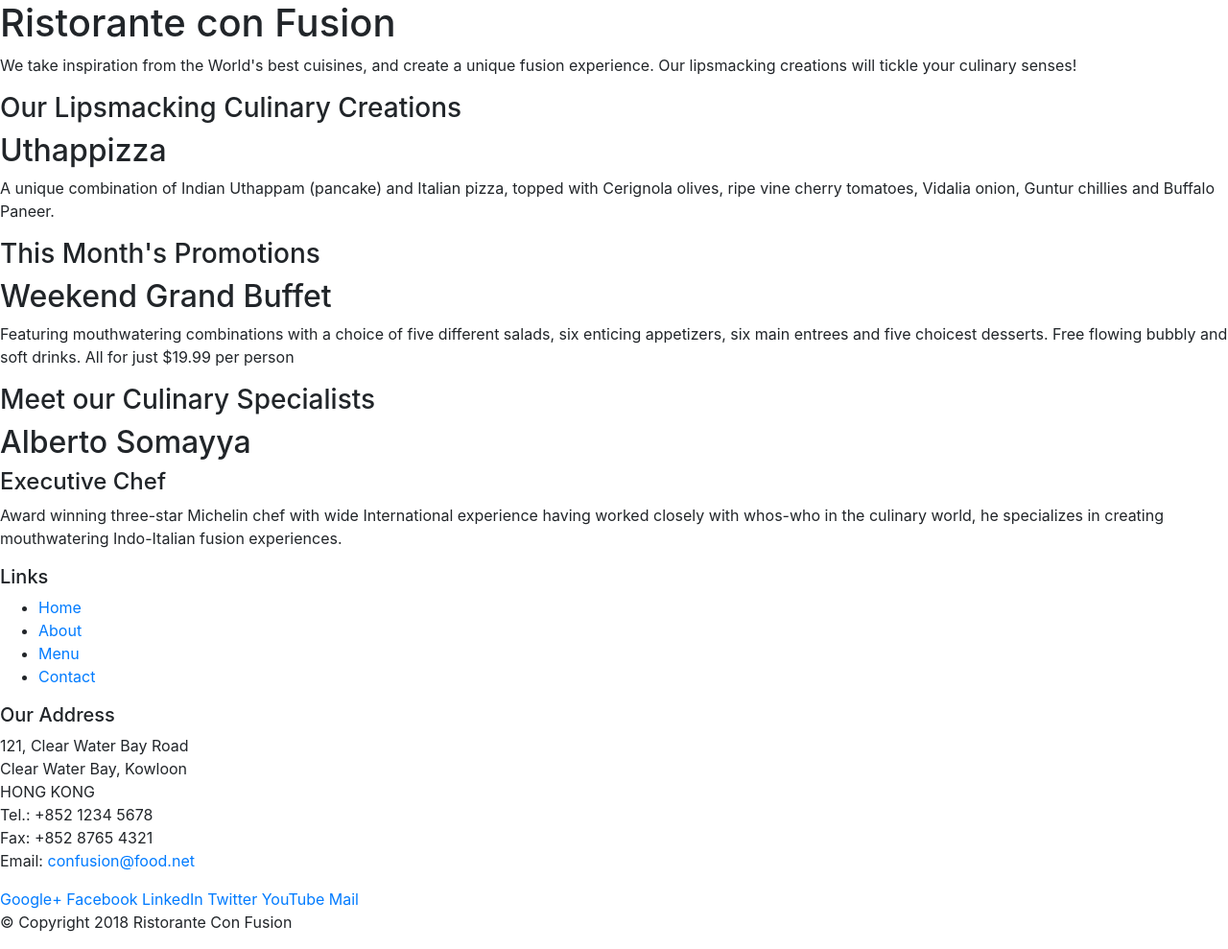
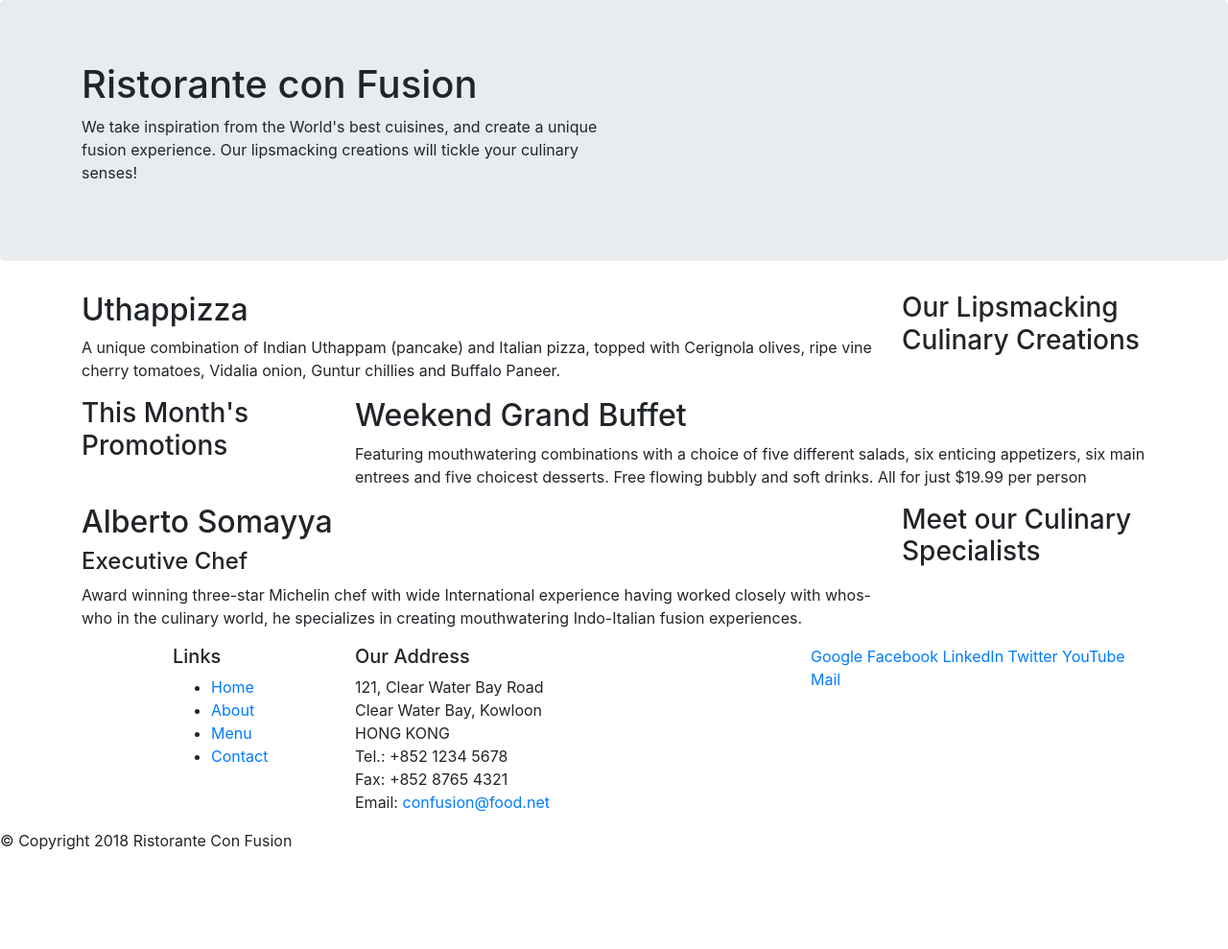
Before and after one commit to UndersunIO/bootstrap4coursesHK, a website: page index.html in a window 1280 px wide. Shown: the whole page at 96% size. After the commit the page ends 904 px from the top, so only its background shows below. Drawn offline with nearby package versions, Linux system fonts and the light colour scheme.

Commit message:
Exercise page bootstrap4, lite-server nodeJS Part 1

```diff
--- a/index.html
+++ b/index.html
@@ -14,46 +14,46 @@
 
 <body>
 
-    <header>
-        <div>
-            <div>
-                <div>
+    <header class="jumbotron">
+        <div class="container">
+            <div class="row">
+                <div class="col-12 col-sm-6">
                     <h1>Ristorante con Fusion</h1>
                     <p>We take inspiration from the World's best cuisines, and create a unique fusion experience. Our lipsmacking creations will tickle your culinary senses!</p>
                 </div>
-                <div>
+                <div class="col-12 col-sm">
                 </div>
             </div>
         </div>
     </header>
 
-    <div>
-        <div>
-            <div>
+    <div class="container">
+        <div class="row">
+            <div class="col-12 col-sm-4 order-sm-last col-md-3">
                 <h3>Our Lipsmacking Culinary Creations</h3>
             </div>
-            <div>
+            <div class="col col-sm order-sm-first col-md">
                 <h2>Uthappizza</h2>
                 <p>A unique combination of Indian Uthappam (pancake) and Italian pizza, topped with Cerignola olives, ripe vine cherry tomatoes, Vidalia onion, Guntur chillies and Buffalo Paneer.</p>
             </div>
         </div>
 
 
-        <div>
-            <div>
+        <div class="row">
+            <div class="col-12 col-sm-4 col-md-3">
                 <h3>This Month's Promotions</h3>
             </div>
-            <div>
+            <div class="col col-sm col-md">
                 <h2>Weekend Grand Buffet</h2>
                 <p>Featuring mouthwatering combinations with a choice of five different salads, six enticing appetizers, six main entrees and five choicest desserts. Free flowing bubbly and soft drinks. All for just $19.99 per person </p>
             </div>
         </div>
 
-        <div>
-            <div>
+        <div class="row">
+            <div class="col-12 col-sm-4 order-sm-last col-md-3">
                 <h3>Meet our Culinary Specialists</h3>
             </div>
-            <div>
+            <div class="col col-sm order-sm-first col-md">
                 <h2>Alberto Somayya</h2>
                 <h4>Executive Chef</h4>
                 <p>Award winning three-star Michelin chef with wide International experience having worked closely with whos-who in the culinary world, he specializes in creating mouthwatering Indo-Italian fusion experiences. </p>
@@ -62,9 +62,9 @@
     </div>
 
     <footer>
-        <div>
-            <div>
-                <div>
+        <div class="container">
+            <div class="row">
+                <div class="col-4 offset-1 col-sm-2">
                     <h5>Links</h5>
                     <ul>
                         <li><a href="#">Home</a></li>
@@ -73,7 +73,7 @@
                         <li><a href="#">Contact</a></li>
                     </ul>
                 </div>
-                <div>
+                <div class="col-7 col-sm-5">
                     <h5>Our Address</h5>
                     <address>
 		              121, Clear Water Bay Road<br>
@@ -84,19 +84,20 @@
 		              Email: <a href="mailto:confusion@food.net">confusion@food.net</a>
 		           </address>
                 </div>
-                <div>
+                <div class="col-12 col-sm-4">
                     <div>
-                        <a href="http://google.com/+">Google+</a>
+                        <a href="http://google.com">Google</a>
                         <a href="http://www.facebook.com/profile.php?id=">Facebook</a>
                         <a href="http://www.linkedin.com/in/">LinkedIn</a>
                         <a href="http://twitter.com/">Twitter</a>
                         <a href="http://youtube.com/">YouTube</a>
                         <a href="mailto:">Mail</a>
                     </div>
+                    </div>
                 </div>
            </div>
-           <div>
-                <div>
+           <div class="row">
+                <div class="col-auto">
                     <p>© Copyright 2018 Ristorante Con Fusion</p>
                 </div>
            </div>
```
